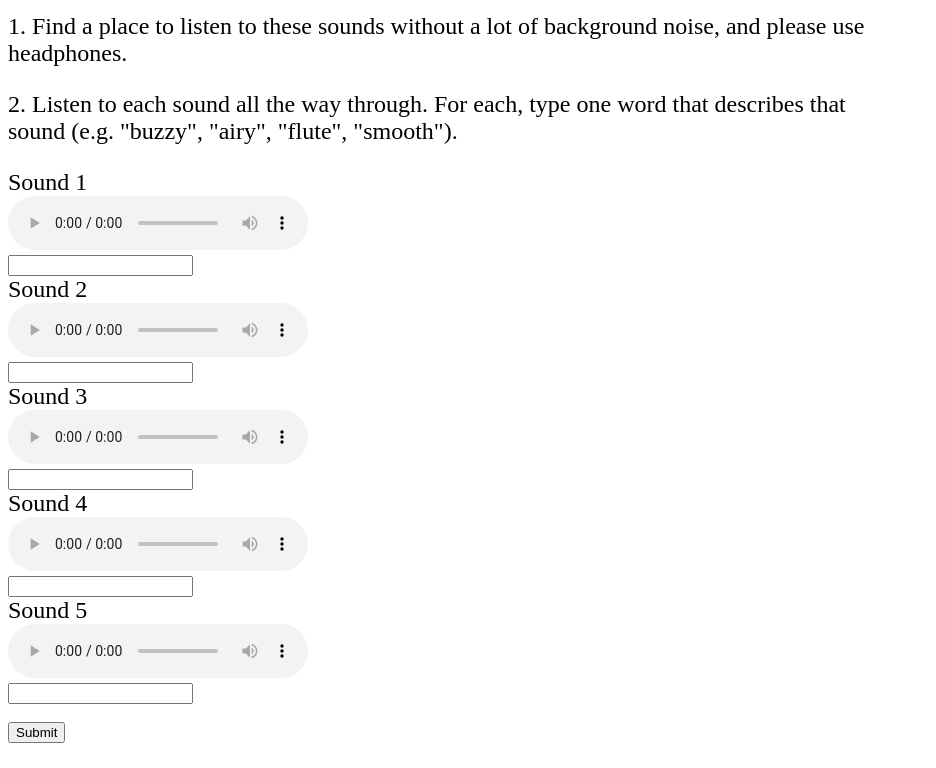
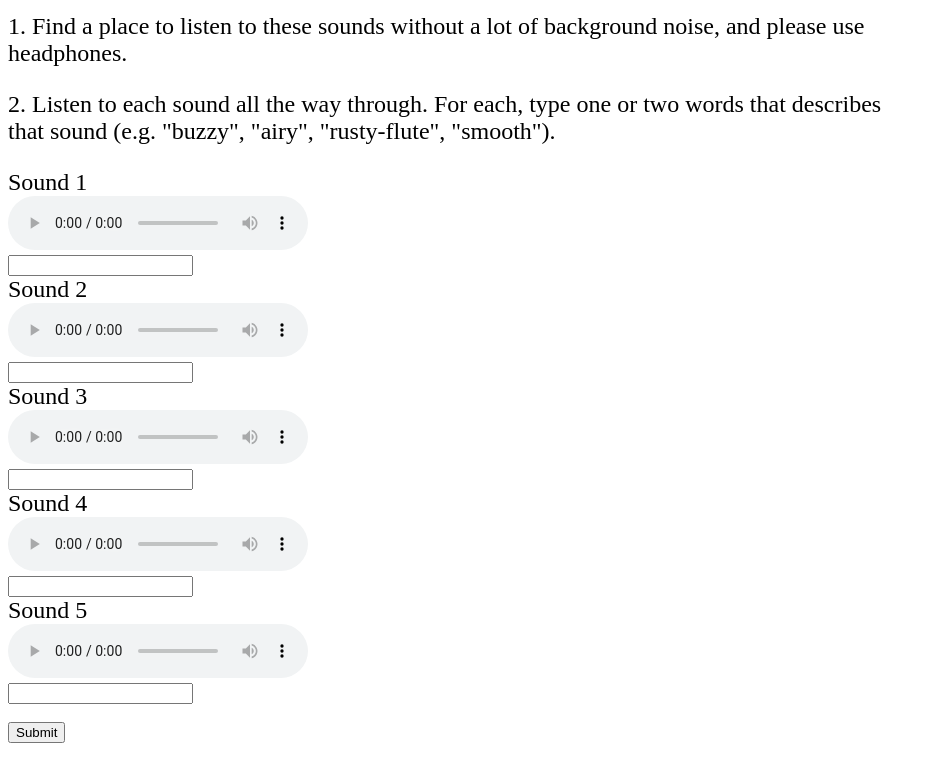
Before and after one commit to thomasythuang/Synthalize, a website: page public/views/listen.html in a window 1280 px wide. Shown: the part 32-800 px from the top of the page, without its empty margins (0-936 px from the left). Drawn offline with Linux system fonts and the light colour scheme.

Commit message:
change some descriptor text

```diff
--- a/public/views/listen.html
+++ b/public/views/listen.html
@@ -34,7 +34,7 @@
 
 	<p class="dir">1. Find a place to listen to these sounds without a lot of background noise, and please use headphones.</p>
 
-	<p class="dir">2. Listen to each sound all the way through.  For each, type one word that describes that sound (e.g. "buzzy", "airy", "flute", "smooth").
+	<p class="dir">2. Listen to each sound all the way through.  For each, type one or two words that describes that sound (e.g. "buzzy", "airy", "rusty-flute", "smooth").
 	<div class="form-group">
 		<label for="descriptor1">Sound 1</label>
 		<audio controls>
```
